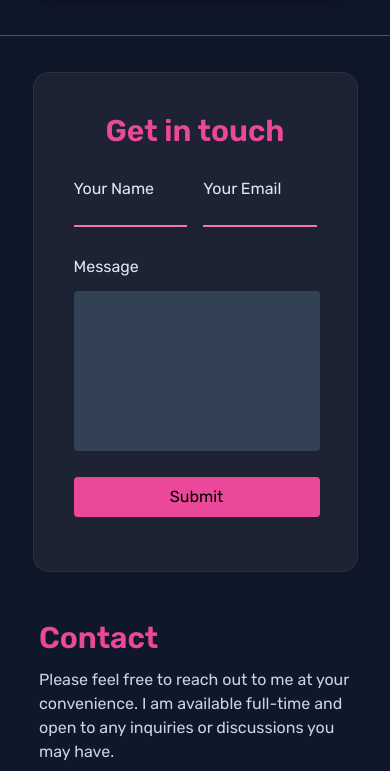
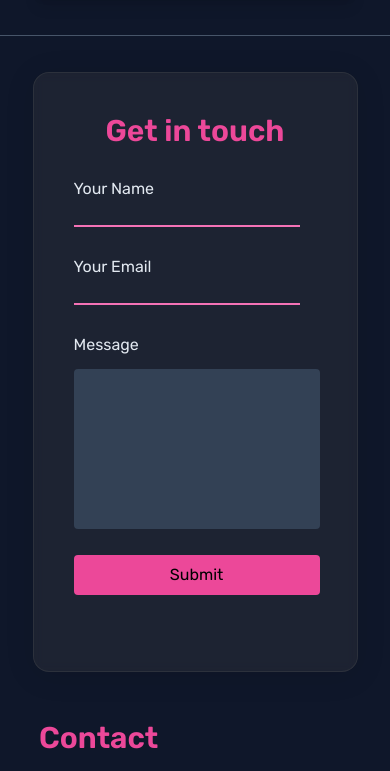
Before and after one commit to ManisaBachtiar/ManisaBachtiar.github.io, a plain HTML site: page index.html in a window 390 px wide. Shown: the part 3082-3853 px from the top of the page. Drawn offline with Linux system fonts and the light colour scheme; some packages are replaced by stand-ins of ours; a script that the page names is missing; a web font is replaced by a local one.

Commit message:
merubah tampilan kontak mobile

```diff
--- a/index.html
+++ b/index.html
@@ -547,7 +547,7 @@
         class="scroll-mt-[4rem]  md:flex md:flex-row flex flex-col pt-9 bg-slate-900 border-t border-slate-600 pb-10 h-auto"
       >
         <div
-          class="shadow-lg hover:shadow-md  w-5/6 md:w-2/3 lg:w-1/2 mx-auto p-5 mt-[800] md:ml-7 lg:ml-12 h-[500px]"
+          class="shadow-lg hover:shadow-md  w-5/6 md:w-2/3 lg:w-1/2 mx-auto p-5 mt-[800] md:ml-7 lg:ml-12 h-[600px] xs:h-[500px]"
           style="
             /* From https://css.glass */
             background: rgba(85, 84, 84, 0.2);
@@ -564,8 +564,8 @@
           >
             Get in touch
           </h3>
-          <div class="flex">
-            <div class="w-[40%] mt-2 ml-5">
+          <div class="flex xs:flex-row flex-col">
+            <div class="w-[80%] xs:w-[40%] mt-2 ml-5">
               <form name="submit-to-google-sheet">
               <h3 class="mt-5 font-custom font-base text-slate-200">
                 Your Name
@@ -575,7 +575,7 @@
                 type="text" required
               />
             </div>
-            <div class="ml-auto w-[40%] mt-2 mr-5">
+            <div class=" ml-5 xs:ml-auto w-[80%] xs:w-[40%] mt-2 mr-5">
               <h3 class="mt-5 font-custom font-base text-slate-200">
                 Your Email
               </h3>
```
Also changed, not shown: style.css.
